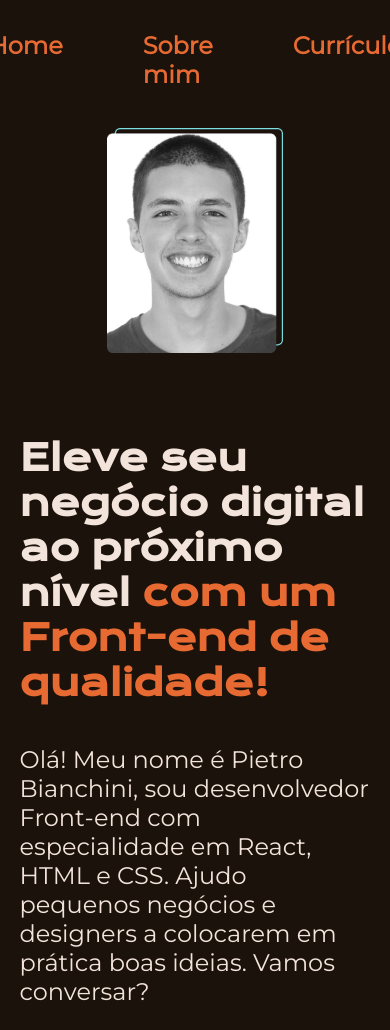
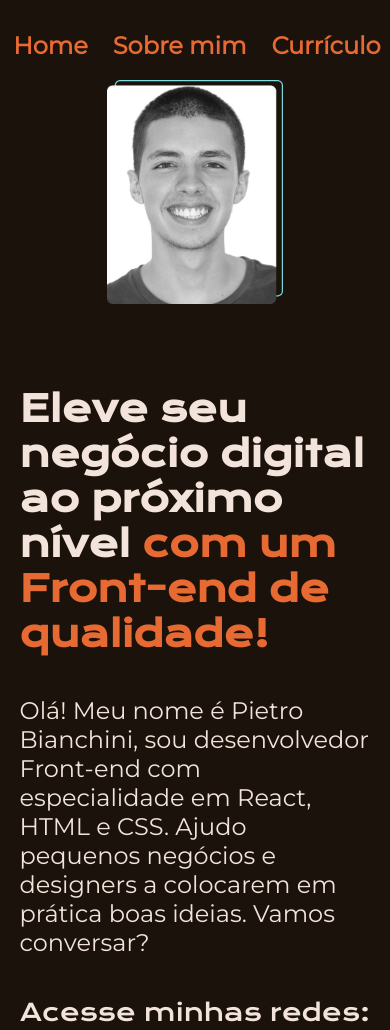
Before and after one commit to PietroBianchiini/portifolio, a plain HTML site: page index.html in a window 390 px wide. Shown: the top 1030 px of the page. Drawn offline with nearby package versions, Linux system fonts and the light colour scheme.

Commit message:
Update style.css
Ajustes no CSS

```diff
--- a/styles/style.css
+++ b/styles/style.css
@@ -121,10 +121,11 @@ body {
 
 @media (max-width: 1200px) {
     .cabecalho {
-        padding: 8% 0% 5% ;
+        padding: 8% 0% 0% 1%;
     }
     .cabecalho__menu {
         justify-content: center;
+        gap: 25px;
     }
     .apresentacao {
         flex-direction: column-reverse;
```
